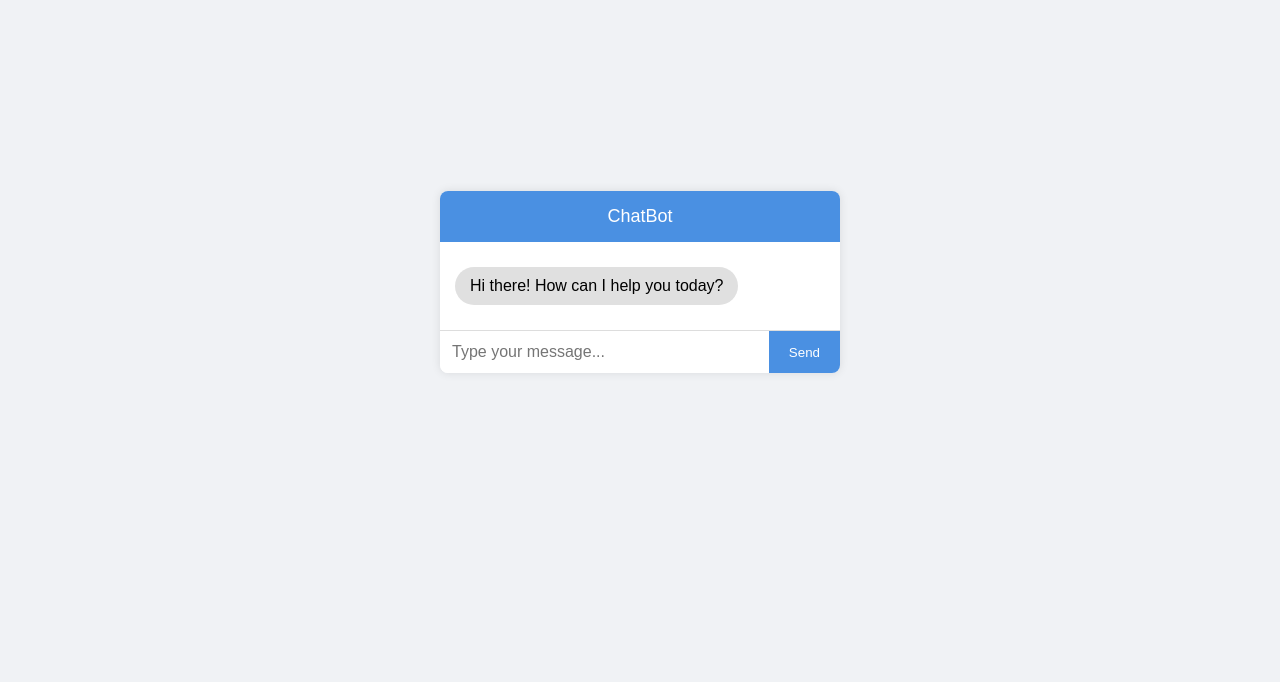
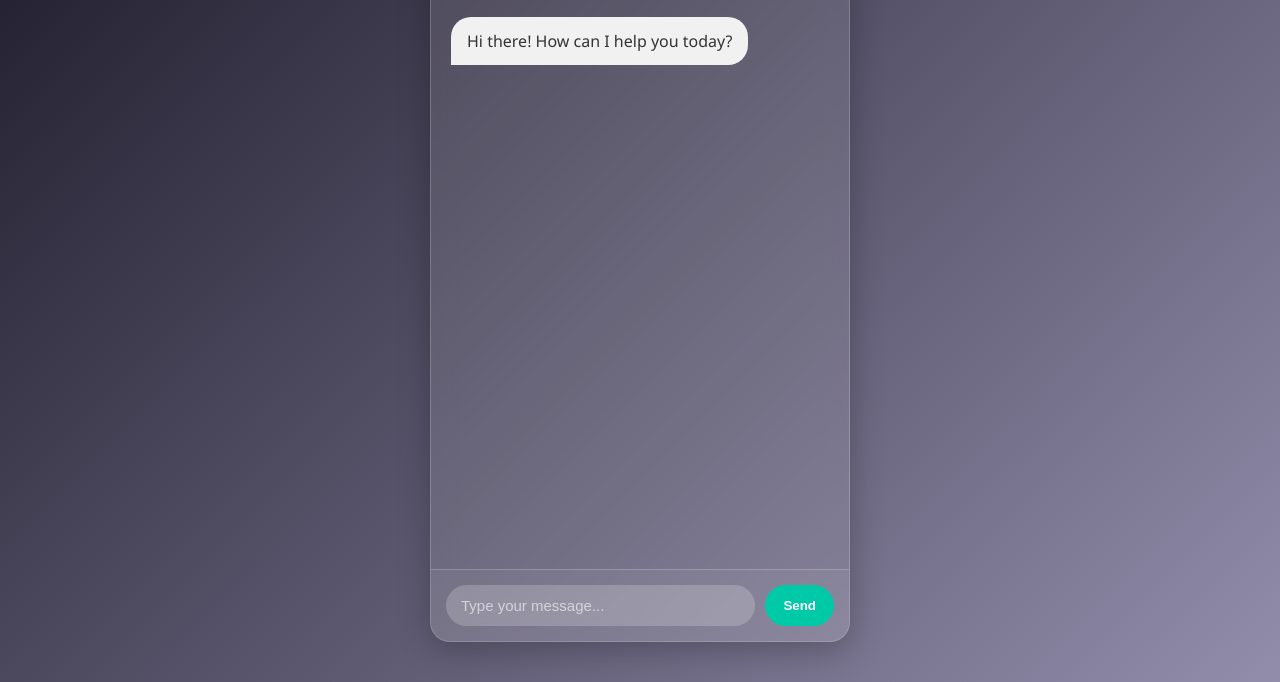
Before and after one commit to Punit-creator/CHATBOOT, a plain HTML site: page index.html in a window 1280 px wide. Shown: the part 118-800 px from the top of the page. Drawn offline with Linux system fonts and the light colour scheme.

Commit message:
updated  style.css file

```diff
--- a/style.css
+++ b/style.css
@@ -1,86 +1,132 @@
 * {
-  box-sizing: border-box;
   margin: 0;
   padding: 0;
-  font-family: Arial, sans-serif;
+  box-sizing: border-box;
 }
 
 body {
-  background: #f0f2f5;
+  font-family: 'Segoe UI', sans-serif;
+  background: linear-gradient(135deg, #1f1c2c, #928dab);
+  height: 100vh;
   display: flex;
   justify-content: center;
   align-items: center;
-  height: 100vh;
+  overflow: hidden;
 }
 
+/* Chat Container */
 .chat-container {
-  width: 100%;
-  max-width: 400px;
-  background: white;
-  border-radius: 8px;
-  box-shadow: 0 0 10px rgba(0,0,0,0.1);
-  overflow: hidden;
+  width: 95%;
+  max-width: 420px;
+  height: 90vh;
+  background: rgba(255, 255, 255, 0.1);
+  border-radius: 20px;
+  backdrop-filter: blur(12px);
+  box-shadow: 0 8px 32px rgba(0, 0, 0, 0.25);
   display: flex;
   flex-direction: column;
+  overflow: hidden;
+  border: 1px solid rgba(255, 255, 255, 0.2);
 }
 
+/* Header */
 .chat-header {
-  background: #4a90e2;
-  color: white;
-  padding: 15px;
+  padding: 20px;
+  background: rgba(255, 255, 255, 0.15);
+  color: #fff;
+  font-size: 1.5em;
+  font-weight: 600;
   text-align: center;
-  font-size: 18px;
+  border-bottom: 1px solid rgba(255, 255, 255, 0.2);
 }
 
+/* Chat Box */
 .chat-box {
   flex: 1;
-  padding: 15px;
+  padding: 20px;
   overflow-y: auto;
-  height: 300px;
   display: flex;
   flex-direction: column;
+  gap: 12px;
+  scroll-behavior: smooth;
 }
 
+/* Messages */
 .message {
-  padding: 10px 15px;
-  margin: 10px 0;
+  padding: 12px 16px;
   border-radius: 20px;
   max-width: 80%;
-  word-wrap: break-word;
+  line-height: 1.5;
+  word-break: break-word;
+  animation: fadeIn 0.3s ease;
+}
+
+.message.user {
+  background: #007bff;
+  color: white;
+  align-self: flex-end;
+  border-bottom-right-radius: 0;
 }
 
 .message.bot {
-  background: #e0e0e0;
+  background: #f1f1f1;
+  color: #333;
   align-self: flex-start;
+  border-bottom-left-radius: 0;
 }
 
-.message.user {
-  background: #4a90e2;
-  color: white;
-  align-self: flex-end;
-}
-
+/* Input Area */
 .chat-input {
   display: flex;
-  border-top: 1px solid #ddd;
+  border-top: 1px solid rgba(255, 255, 255, 0.2);
+  background: rgba(255, 255, 255, 0.05);
+  padding: 15px;
 }
 
 .chat-input input {
   flex: 1;
-  padding: 12px;
+  padding: 12px 15px;
   border: none;
+  border-radius: 25px;
   outline: none;
-  font-size: 16px;
+  font-size: 15px;
+  background: rgba(255, 255, 255, 0.2);
+  color: white;
+  margin-right: 10px;
+  transition: 0.3s ease;
+}
+
+.chat-input input::placeholder {
+  color: rgba(255, 255, 255, 0.6);
 }
 
 .chat-input button {
-  padding: 12px 20px;
-  background: #4a90e2;
+  padding: 12px 18px;
+  border: none;
+  border-radius: 25px;
+  background: #00c9a7;
   color: white;
-  border: none;
   cursor: pointer;
+  font-weight: 600;
+  transition: background 0.3s ease;
 }
 
 .chat-input button:hover {
-  background: #3b7bd8;
+  background: #00b194;
 }
+
+/* Animations */
+@keyframes fadeIn {
+  from { opacity: 0; transform: translateY(10px); }
+  to { opacity: 1; transform: translateY(0); }
+}
+
+/* Scrollbar (Optional) */
+.chat-box::-webkit-scrollbar {
+  width: 6px;
+}
+
+.chat-box::-webkit-scrollbar-thumb {
+  background: rgba(255, 255, 255, 0.2);
+  border-radius: 4px;
+}
```
